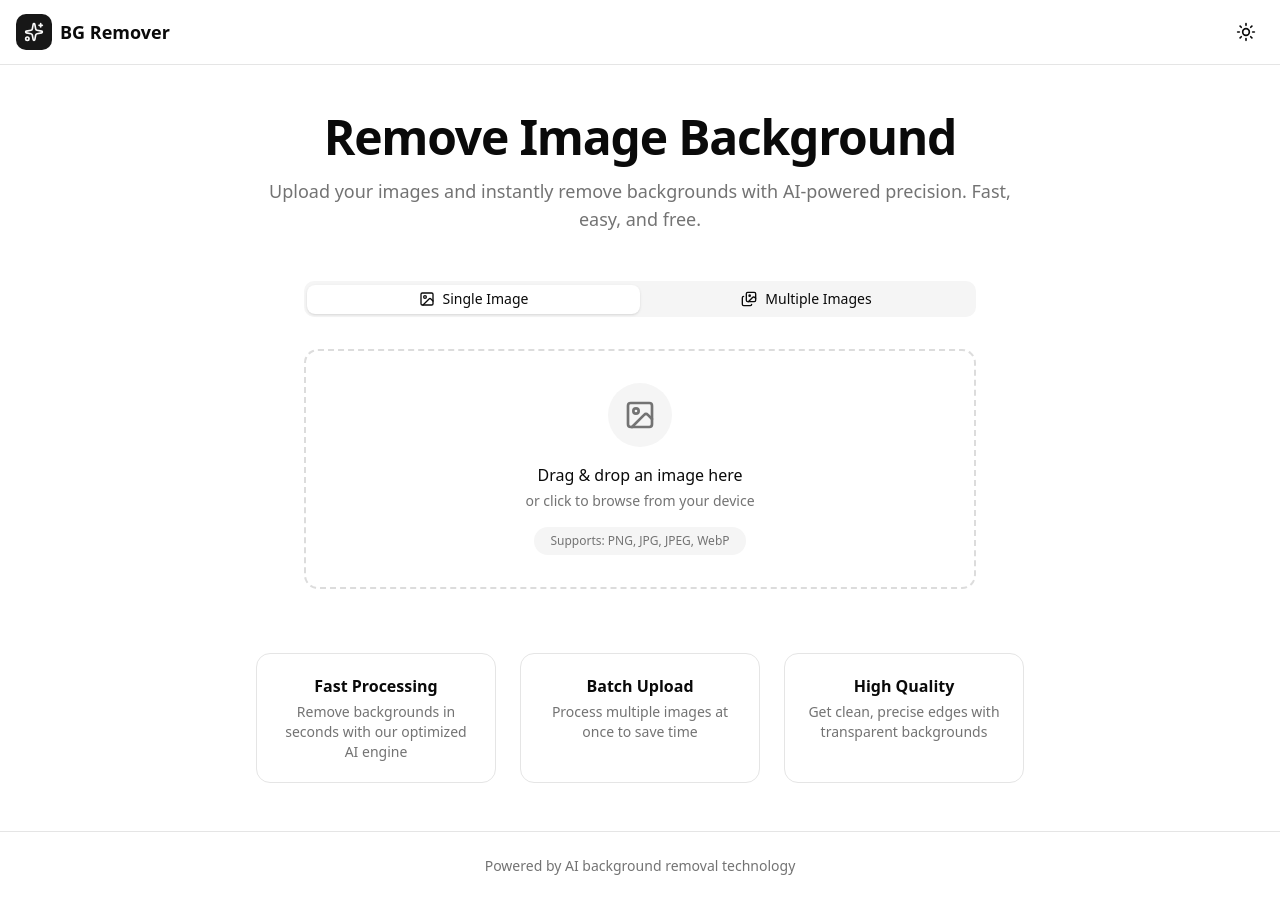
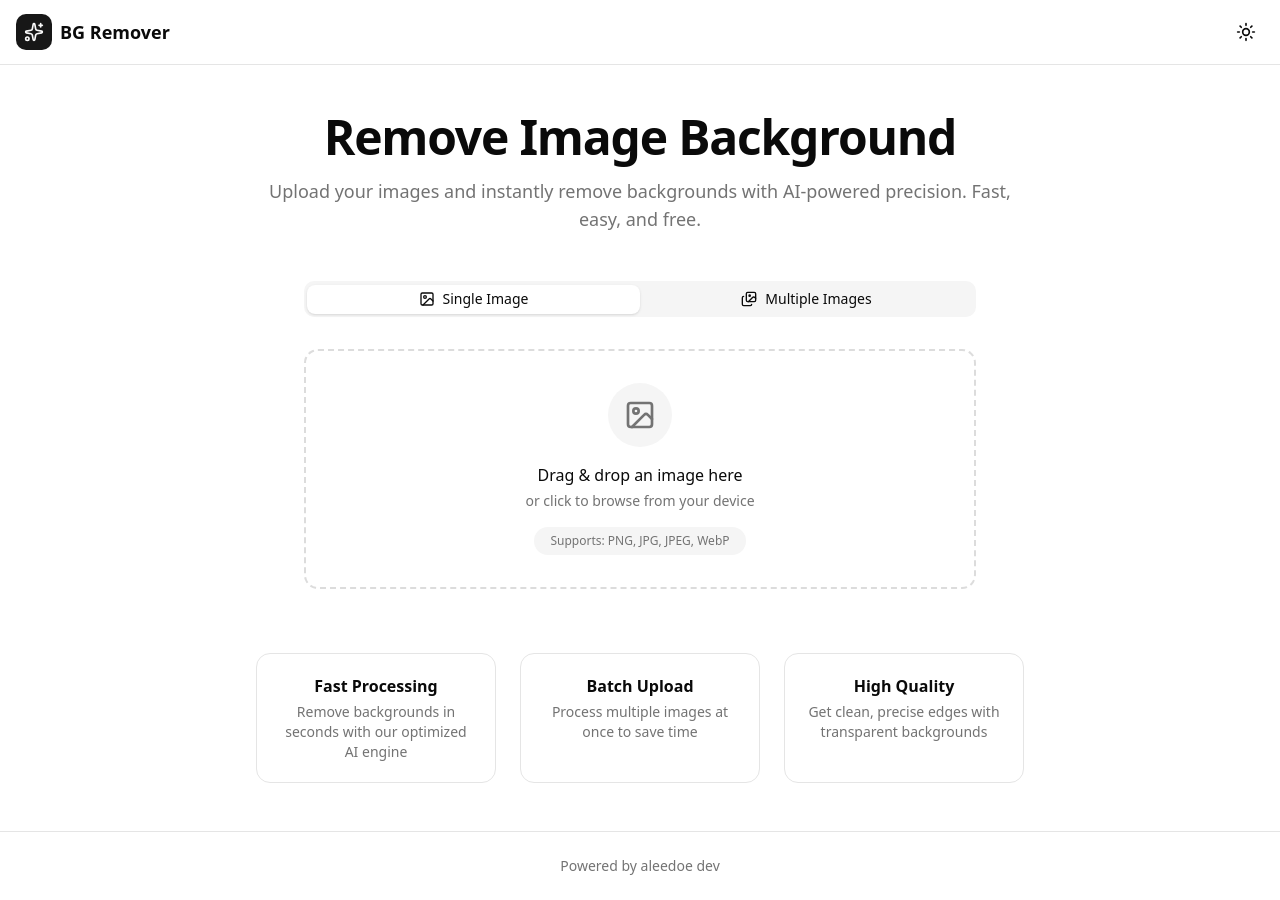
Before and after one commit to irwanprima-art/remove-bg, a Next.js app in the folder frontend/: page / in a window 1280 px wide. Built offline with nearby package versions, Linux system fonts and the light colour scheme.

Commit message:
feat: update footer text to credit aleedoe dev for background removal technology

```diff
--- a/frontend/app/page.tsx
+++ b/frontend/app/page.tsx
@@ -72,7 +72,7 @@ export default function Home() {
             <footer className="border-t py-6">
                 <div className="container mx-auto px-4">
                     <p className="text-center text-sm text-muted-foreground">
-                        Powered by AI background removal technology
+                        Powered by aleedoe dev
                     </p>
                 </div>
             </footer>
```
